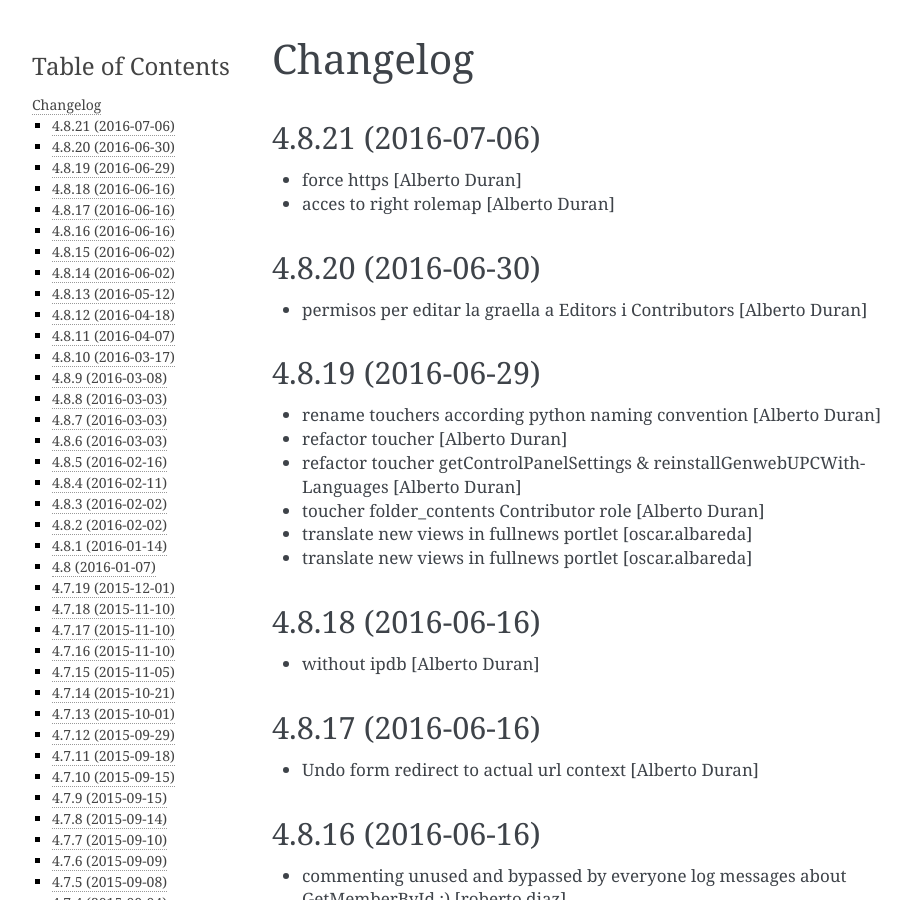
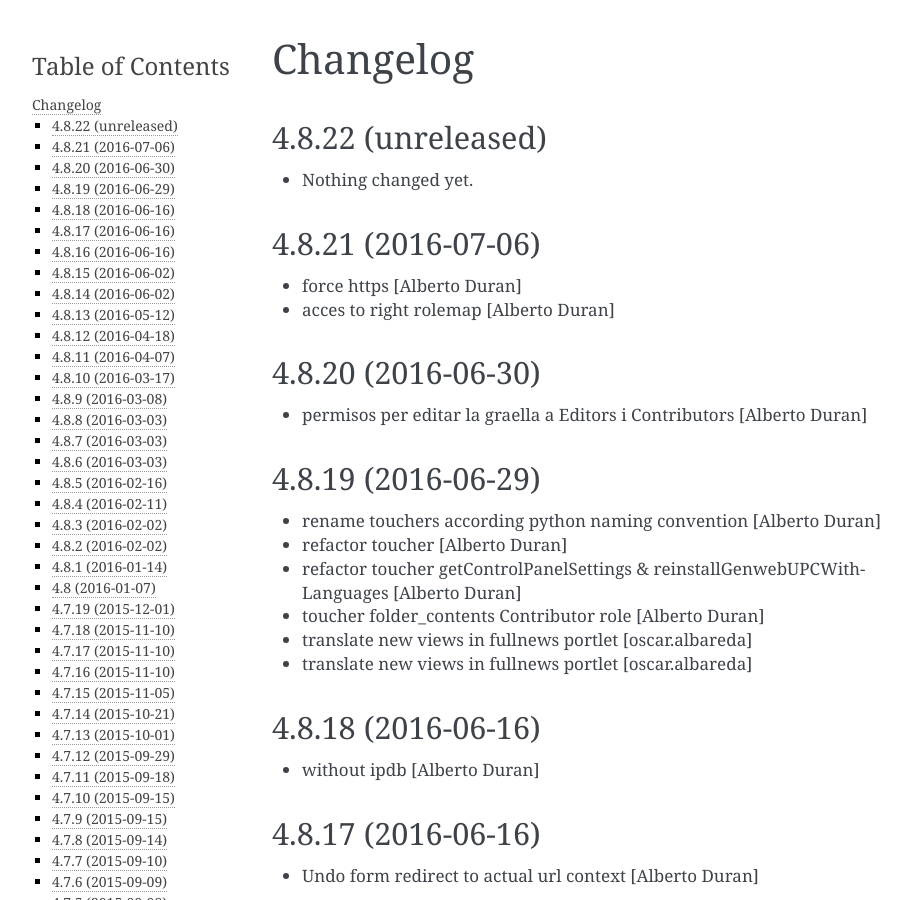
Before and after one commit to UPCnet/genweb.core, a Sphinx documentation site: the page built from docs/HISTORY.rst, in a window 1280 px wide and 900 px high. Shown: the whole window, without its empty margins (148-1059 px from the left). Built offline with Sphinx 7.4.7, drawn with Linux system fonts in a browser that asks for light colours.

Commit message:
Back to development: 4.8.22

```diff
--- a/docs/HISTORY.rst
+++ b/docs/HISTORY.rst
@@ -1,5 +1,11 @@
 Changelog
 =========
+
+4.8.22 (unreleased)
+-------------------
+
+- Nothing changed yet.
+
 
 4.8.21 (2016-07-06)
 -------------------
--- a/setup.py
+++ b/setup.py
@@ -1,7 +1,7 @@
 from setuptools import setup, find_packages
 import os
 
-version = '4.8.21'
+version = '4.8.22.dev0'
 
 README = open('README.rst').read()
 HISTORY = open(os.path.join('docs', 'HISTORY.rst')).read()
```
